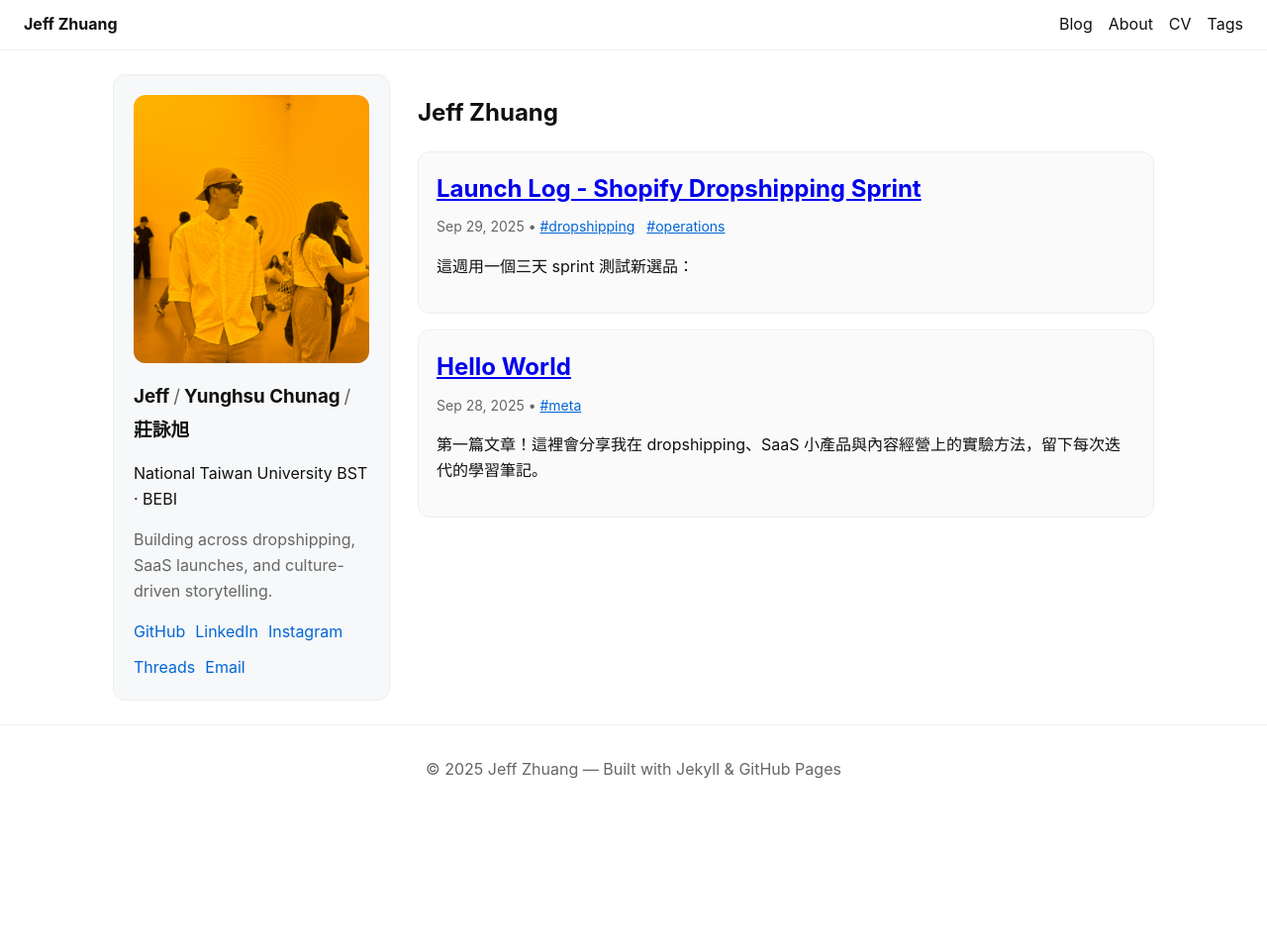
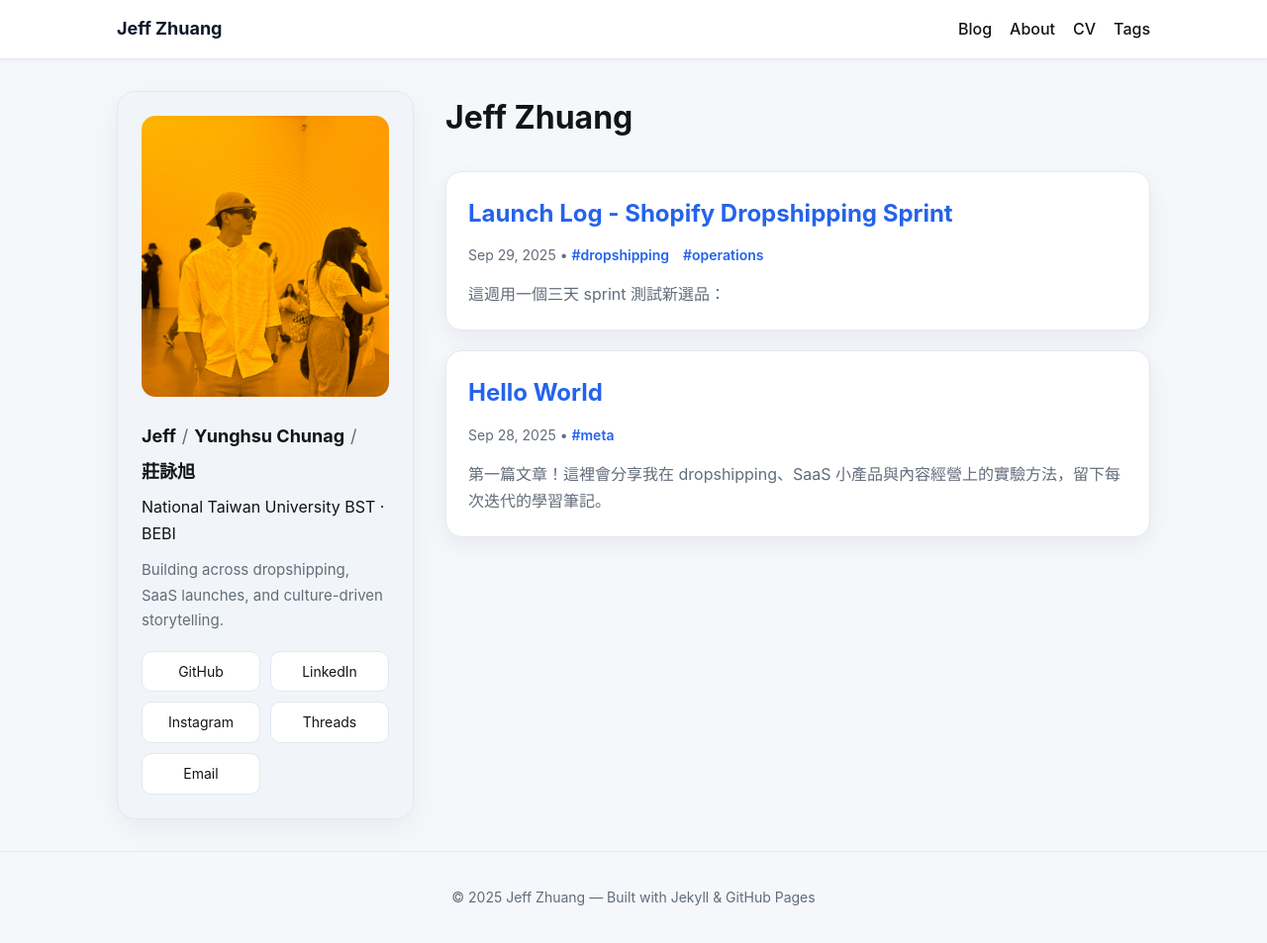
Before and after one commit to Jeff20151/personal_website, a Jekyll site: the page built from index.md, in a window 1280 px wide and 953 px high. Shown: the whole window at 99% size. Built offline with Jekyll 4.4.1, drawn with Linux system fonts in a browser that asks for light colours.

Commit message:
Refine styling and configure base URL

```diff
--- a/_config.yml
+++ b/_config.yml
@@ -1,7 +1,7 @@
 title: Jeff Zhuang
 description: "Notes on dropshipping, SaaS experiments, and a multi-hyphenate builder journey."
 url: https://Jeff20151.github.io
-baseurl: ""
+baseurl: "/personal_website"
 
 # Build
 markdown: kramdown
--- a/assets/css/style.css
+++ b/assets/css/style.css
@@ -1,35 +1,53 @@
 :root{
-  --bg:#fff; --fg:#111; --muted:#666; --border:#eee; --link:#0366d6;
-  --card:#fafafa; --accent:#111; --sidebar:#f6f8fa;
+  --bg:#f5f7fb;
+  --fg:#121417;
+  --muted:#626d7a;
+  --border:#e2e8f0;
+  --link:#2563eb;
+  --card:#ffffff;
+  --accent:#0f172a;
+  --sidebar:#f1f5f9;
 }
 *{box-sizing:border-box}
-body{margin:0;font:16px/1.6 -apple-system,BlinkMacSystemFont,"Segoe UI",Roboto,Helvetica,Arial,"Apple Color Emoji","Segoe UI Emoji";color:var(--fg);background:var(--bg)}
-.container{max-width:1100px;margin:0 auto;display:grid;grid-template-columns:280px 1fr;gap:28px;padding:24px}
-.nav{display:flex;justify-content:space-between;align-items:center;padding:12px 24px;border-bottom:1px solid var(--border);background:#fff;position:sticky;top:0;z-index:10}
-.nav .brand{font-weight:700;color:var(--accent);text-decoration:none}
-.nav ul{list-style:none;margin:0;padding:0;display:flex;gap:16px}
-.nav a{color:var(--fg);text-decoration:none}
-.sidebar{background:var(--sidebar);border:1px solid var(--border);padding:20px;border-radius:12px;height:fit-content;position:sticky;top:64px}
-.author-card img{width:100%;border-radius:12px;margin-bottom:12px}
-.author-card .author-aliases{margin:0 0 4px;display:flex;flex-wrap:wrap;gap:4px;font-weight:700}
+body{margin:0;font:16px/1.7 "Inter",-apple-system,BlinkMacSystemFont,"Segoe UI",Roboto,Helvetica,Arial,sans-serif;color:var(--fg);background:var(--bg)}
+a{color:var(--link);text-decoration:none;transition:color .2s ease}
+a:hover{color:#1d4ed8}
+main{display:block}
+.site-header{background:var(--card);border-bottom:1px solid var(--border);position:sticky;top:0;z-index:20;box-shadow:0 2px 8px rgba(15,23,42,0.04)}
+.nav{max-width:1100px;margin:0 auto;display:flex;justify-content:space-between;align-items:center;padding:14px 28px}
+.nav .brand{font-weight:700;font-size:18px;color:var(--accent)}
+.nav ul{list-style:none;margin:0;padding:0;display:flex;gap:18px;font-weight:500}
+.nav a{color:var(--fg)}
+.nav a:hover{color:var(--link)}
+.container{max-width:1100px;margin:0 auto;display:grid;grid-template-columns:300px 1fr;gap:32px;padding:32px 28px}
+.sidebar{background:var(--sidebar);border:1px solid var(--border);padding:24px;border-radius:18px;position:sticky;top:110px;box-shadow:0 10px 30px rgba(15,23,42,0.05)}
+.author-card img{width:100%;border-radius:14px;margin-bottom:16px;object-fit:cover}
+.author-card .author-aliases{margin:0 0 6px;display:flex;flex-wrap:wrap;gap:6px;font-weight:700;font-size:18px}
 .author-card .alias-sep{color:var(--muted);font-weight:400}
-.author-card h3{margin:0 0 4px}
-.author-card .bio{color:var(--muted)}
-.author-card .socials{list-style:none;display:flex;flex-wrap:wrap;gap:10px;padding:0;margin:10px 0 0}
-.author-card .socials a{text-decoration:none;color:var(--link)}
+.author-card .bio{color:var(--muted);margin:10px 0 0;font-size:15px}
+.author-card p{margin:0}
+.author-card .socials{list-style:none;display:grid;grid-template-columns:repeat(2,minmax(0,1fr));gap:10px;padding:0;margin:18px 0 0}
+.author-card .socials a{display:block;padding:8px 10px;border:1px solid var(--border);border-radius:10px;color:var(--fg);background:#fff;font-size:14px;text-align:center}
+.author-card .socials a:hover{border-color:var(--link);color:var(--link)}
 .content{min-width:0}
-.post-card{background:var(--card);border:1px solid var(--border);padding:18px;border-radius:12px;margin-bottom:16px}
-.post-card h2{margin:0 0 8px}
-.post .meta,.post-card .meta{color:var(--muted);font-size:14px}
-.post-body,.page-body{line-height:1.8}
-.tags .tag{margin-right:8px;color:var(--link)}
-.tags-cloud{list-style:none;padding:0;display:flex;flex-wrap:wrap;gap:12px}
-.tags-cloud li{background:var(--card);border:1px solid var(--border);padding:6px 12px;border-radius:20px}
-.pagination{display:flex;gap:12px;align-items:center;justify-content:center;margin:24px 0;color:var(--muted)}
-.footer-inner{border-top:1px solid var(--border);padding:16px 24px;text-align:center;color:var(--muted)}
-code,pre{font-family:ui-monospace,SFMono-Regular,Menlo,Monaco,Consolas,"Liberation Mono","Courier New",monospace}
-pre{background:#0b0b0b;color:#f3f3f3;padding:12px;border-radius:10px;overflow:auto}
+.content h1{margin-top:0;font-size:32px}
+.post-card{background:var(--card);border:1px solid var(--border);padding:22px;border-radius:16px;margin-bottom:20px;box-shadow:0 8px 24px rgba(15,23,42,0.06)}
+.post-card h2{margin:0 0 10px;font-size:24px}
+.post-card p{margin:0;color:var(--muted)}
+.post,.page{background:var(--card);border:1px solid var(--border);padding:32px;border-radius:18px;box-shadow:0 14px 32px rgba(15,23,42,0.05)}
+.post h1,.page h1{margin-top:0;font-size:34px}
+.post .meta,.post-card .meta{color:var(--muted);font-size:14px;margin-bottom:14px}
+.post-body,.page-body{color:var(--fg);font-size:17px}
+.post-body p,.page-body p{margin-top:0;margin-bottom:18px}
+.tags .tag{margin-right:10px;color:var(--link);font-weight:600}
+.tags-cloud{list-style:none;padding:0;display:flex;flex-wrap:wrap;gap:12px;margin:0}
+.tags-cloud li{background:var(--card);border:1px solid var(--border);padding:6px 14px;border-radius:999px;font-size:14px;box-shadow:0 4px 12px rgba(15,23,42,0.05)}
+.pagination{display:flex;gap:16px;align-items:center;justify-content:center;margin:28px 0;color:var(--muted);font-weight:500}
+.footer-inner{border-top:1px solid var(--border);padding:20px 28px;text-align:center;color:var(--muted);font-size:14px}
+code,pre{font-family:"Fira Code", "SFMono-Regular", Menlo, Monaco, Consolas,"Liberation Mono","Courier New",monospace}
+pre{background:#0b1120;color:#e2e8f0;padding:16px;border-radius:14px;overflow:auto}
 @media(max-width:960px){
-  .container{grid-template-columns:1fr;padding:16px}
+  .nav{padding:12px 20px}
+  .container{grid-template-columns:1fr;padding:24px 20px}
   .sidebar{position:relative;top:auto}
 }
```
